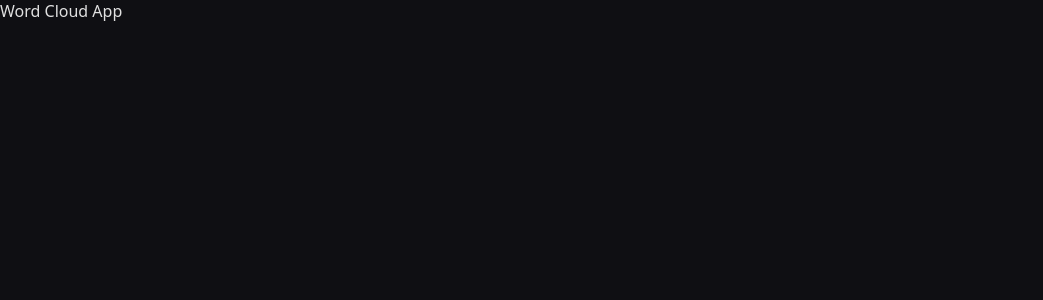
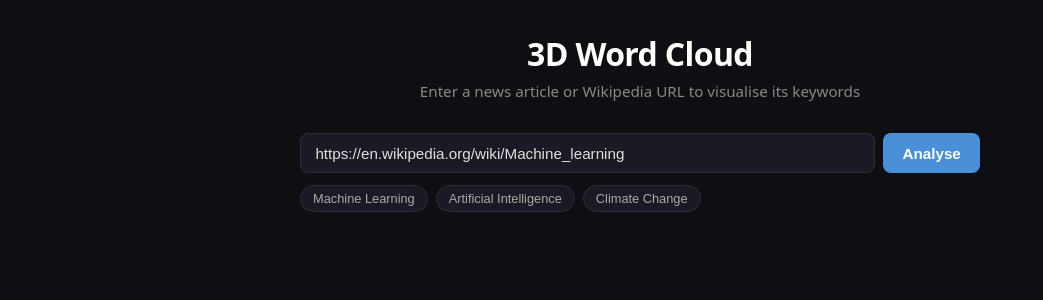
Before and after one commit to SaiHarshith-18/3D-Word-Cloud-SaiHarshith, a React (Vite) app in the folder frontend/: page / in a window 1280 px wide. Shown: the top 300 px of the page, without its empty margins (0-1043 px from the left). Built offline with nearby package versions, Linux system fonts and the light colour scheme.

Commit message:
Implement URL analysis feature with keyword extraction and UI components

```diff
--- a/frontend/src/App.tsx
+++ b/frontend/src/App.tsx
@@ -1,5 +1,25 @@
+import { useAnalyze } from './hooks/useAnalyze'
+import { UrlInput } from './components/UrlInput'
+
 function App() {
-  return <div>Word Cloud App</div>
+  const { keywords, loading, error, analyze } = useAnalyze()
+
+  return (
+    <div className="app">
+      <header className="app-header">
+        <h1 className="app-title">3D Word Cloud</h1>
+        <p className="app-subtitle">Enter a news article or Wikipedia URL to visualise its keywords</p>
+      </header>
+
+      <main className="app-main">
+        <UrlInput onSubmit={analyze} loading={loading} error={error} />
+        {}
+        {keywords.length > 0 && (
+          <p className="keyword-count">{keywords.length} keywords extracted</p>
+        )}
+      </main>
+    </div>
+  )
 }
 
 export default App
--- /dev/null
+++ b/frontend/src/components/UrlInput.tsx
@@ -0,0 +1,57 @@
+import { useState } from 'react'
+
+const SAMPLE_URLS = [
+  { label: 'Machine Learning', url: 'https://en.wikipedia.org/wiki/Machine_learning' },
+  { label: 'Artificial Intelligence', url: 'https://en.wikipedia.org/wiki/Artificial_intelligence' },
+  { label: 'Climate Change', url: 'https://en.wikipedia.org/wiki/Climate_change' },
+]
+
+interface UrlInputProps {
+  onSubmit: (url: string) => void
+  loading: boolean
+  error: string | null
+}
+
+// Component for URL input and submission
+export function UrlInput({ onSubmit, loading, error }: UrlInputProps) {
+  const [url, setUrl] = useState('https://en.wikipedia.org/wiki/Machine_learning')
+
+  function handleSubmit(e: React.FormEvent) {
+    e.preventDefault()
+    if (url.trim()) onSubmit(url.trim())
+  }
+
+  return (
+    <div className="url-input-wrapper">
+      <form className="url-form" onSubmit={handleSubmit}>
+        <input
+          className="url-input"
+          type="url"
+          value={url}
+          onChange={e => setUrl(e.target.value)}
+          placeholder="https://en.wikipedia.org/wiki/..."
+          required
+          disabled={loading}
+        />
+        <button className="url-submit" type="submit" disabled={loading}>
+          {loading ? <span className="spinner" /> : 'Analyse'}
+        </button>
+      </form>
+
+      <div className="sample-pills">
+        {SAMPLE_URLS.map(s => (
+          <button
+            key={s.url}
+            className="pill"
+            onClick={() => { setUrl(s.url); onSubmit(s.url) }}
+            disabled={loading}
+          >
+            {s.label}
+          </button>
+        ))}
+      </div>
+
+      {error && <p className="error-msg">{error}</p>}
+    </div>
+  )
+}
--- /dev/null
+++ b/frontend/src/hooks/useAnalyze.ts
@@ -0,0 +1,38 @@
+import { useState } from 'react'
+import axios from 'axios'
+import type { WordWeight } from '../types'
+
+interface UseAnalyzeResult {
+  keywords: WordWeight[]
+  loading: boolean
+  error: string | null
+  analyze: (url: string) => Promise<void>
+}
+
+export function useAnalyze(): UseAnalyzeResult {
+  const [keywords, setKeywords] = useState<WordWeight[]>([])
+  const [loading, setLoading] = useState(false)
+  const [error, setError] = useState<string | null>(null)
+
+  async function analyze(url: string) {
+    setLoading(true)
+    setError(null)
+    setKeywords([])
+
+    // Basic URL validation
+    try {
+      const response = await axios.post<{ keywords: WordWeight[] }>('/analyze', { url })
+      setKeywords(response.data.keywords)
+    } catch (err) {
+      if (axios.isAxiosError(err)) {
+        setError(err.response?.data?.detail ?? err.message)
+      } else {
+        setError('An unexpected error occurred.')
+      }
+    } finally {
+      setLoading(false)
+    }
+  }
+
+  return { keywords, loading, error, analyze }
+}
--- a/frontend/src/index.css
+++ b/frontend/src/index.css
@@ -8,4 +8,155 @@ body {
   font-family: system-ui, sans-serif;
   background: #0f0f13;
   color: #e0e0e0;
+  min-height: 100vh;
 }
+
+/* ── Layout ── */
+.app {
+  display: flex;
+  flex-direction: column;
+  align-items: center;
+  min-height: 100vh;
+  padding: 2rem 1rem;
+}
+
+.app-header {
+  text-align: center;
+  margin-bottom: 2rem;
+}
+
+.app-title {
+  font-size: 2rem;
+  font-weight: 700;
+  letter-spacing: -0.02em;
+  color: #ffffff;
+}
+
+.app-subtitle {
+  margin-top: 0.4rem;
+  font-size: 0.95rem;
+  color: #888;
+}
+
+.app-main {
+  width: 100%;
+  max-width: 680px;
+  display: flex;
+  flex-direction: column;
+  align-items: center;
+  gap: 1.25rem;
+}
+
+/* ── URL input area ── */
+.url-input-wrapper {
+  width: 100%;
+  display: flex;
+  flex-direction: column;
+  gap: 0.75rem;
+}
+
+.url-form {
+  display: flex;
+  gap: 0.5rem;
+}
+
+.url-input {
+  flex: 1;
+  padding: 0.65rem 0.9rem;
+  border-radius: 8px;
+  border: 1px solid #2e2e3a;
+  background: #1a1a24;
+  color: #e0e0e0;
+  font-size: 0.95rem;
+  outline: none;
+  transition: border-color 0.2s;
+}
+
+.url-input:focus {
+  border-color: #4a90d9;
+  box-shadow: 0 0 0 3px rgba(74, 144, 217, 0.15);
+}
+
+.url-input:disabled {
+  opacity: 0.5;
+}
+
+.url-submit {
+  padding: 0.65rem 1.2rem;
+  border-radius: 8px;
+  border: none;
+  background: #4a90d9;
+  color: #fff;
+  font-size: 0.95rem;
+  font-weight: 600;
+  cursor: pointer;
+  min-width: 90px;
+  display: flex;
+  align-items: center;
+  justify-content: center;
+  transition: background 0.2s;
+}
+
+.url-submit:hover:not(:disabled) {
+  background: #3a7fc8;
+}
+
+.url-submit:disabled {
+  opacity: 0.6;
+  cursor: not-allowed;
+}
+
+/* ── Spinner ── */
+.spinner {
+  width: 16px;
+  height: 16px;
+  border: 2px solid rgba(255, 255, 255, 0.3);
+  border-top-color: #fff;
+  border-radius: 50%;
+  animation: spin 0.7s linear infinite;
+  display: inline-block;
+}
+
+@keyframes spin {
+  to { transform: rotate(360deg); }
+}
+
+/* ── Sample pills ── */
+.sample-pills {
+  display: flex;
+  flex-wrap: wrap;
+  gap: 0.5rem;
+}
+
+.pill {
+  padding: 0.3rem 0.75rem;
+  border-radius: 999px;
+  border: 1px solid #2e2e3a;
+  background: #1a1a24;
+  color: #aaa;
+  font-size: 0.8rem;
+  cursor: pointer;
+  transition: border-color 0.2s, color 0.2s;
+}
+
+.pill:hover:not(:disabled) {
+  border-color: #4a90d9;
+  color: #4a90d9;
+}
+
+.pill:disabled {
+  opacity: 0.4;
+  cursor: not-allowed;
+}
+
+/* ── Error ── */
+.error-msg {
+  color: #e05c5c;
+  font-size: 0.875rem;
+}
+
+
+.keyword-count {
+  font-size: 0.85rem;
+  color: #666;
+}
```
